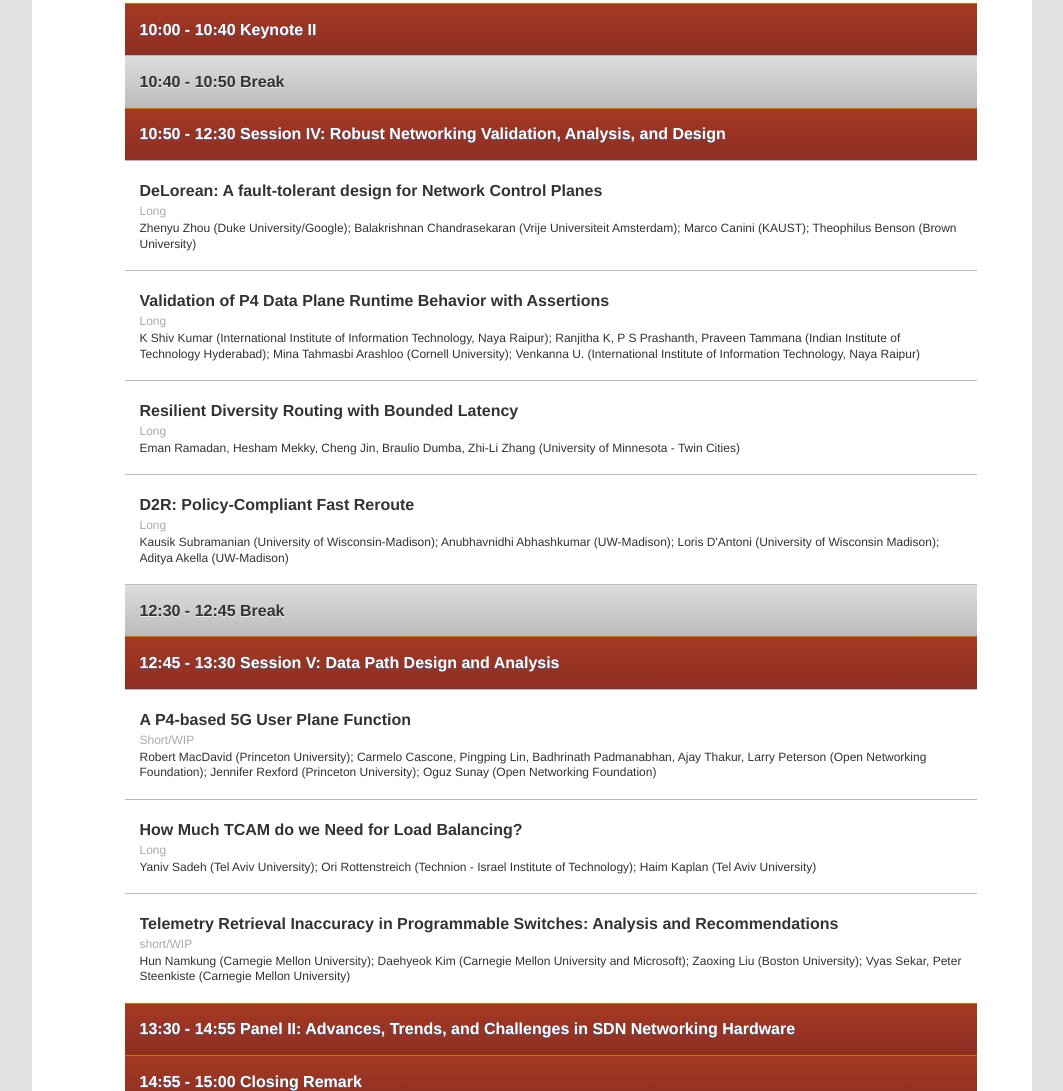
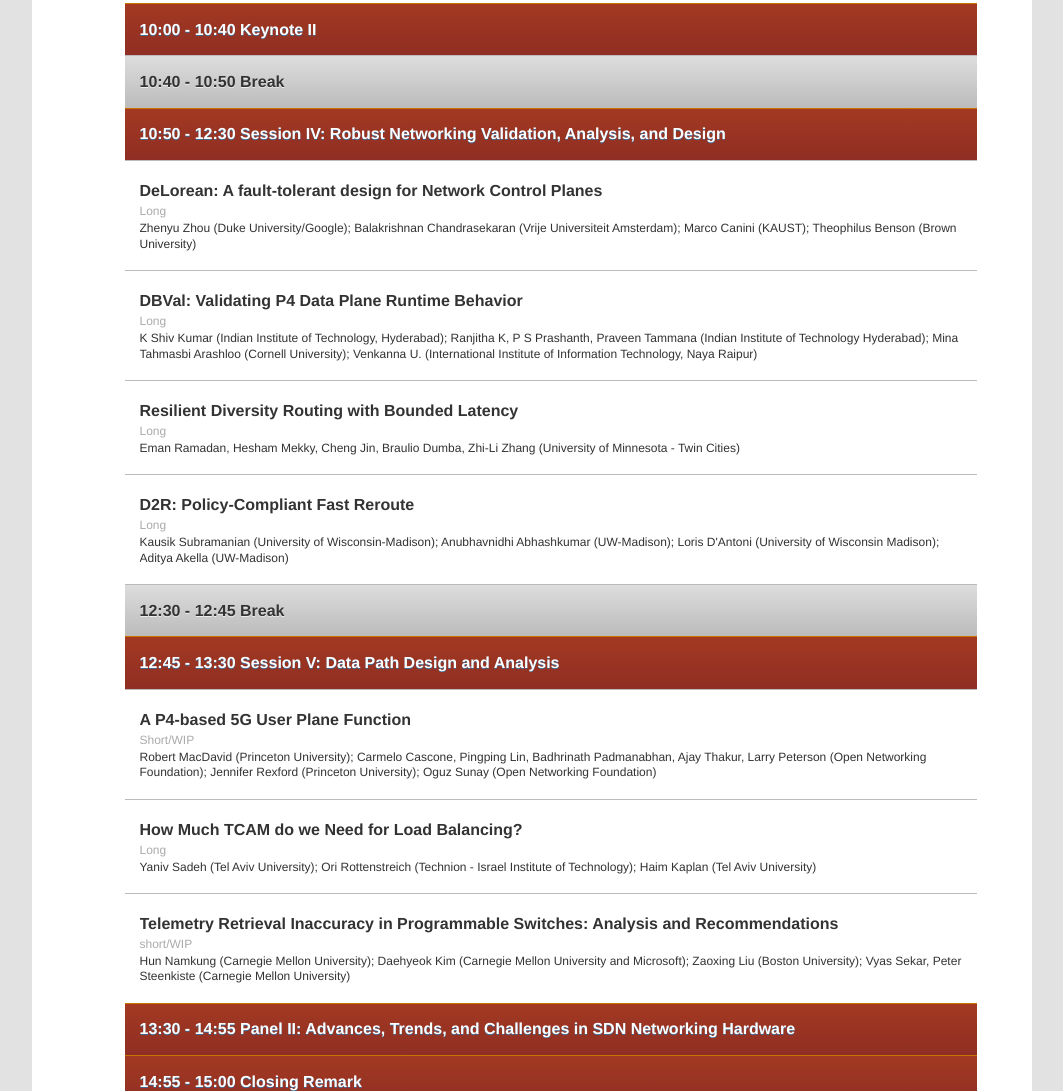
Before and after one commit to baiwei0427/SOSR21-Web, a plain HTML site: page program.html in a window 1280 px wide. Shown: the part 1871-2962 px from the top of the page, without its empty margins (108-1171 px from the left). Drawn offline with Linux system fonts and the light colour scheme.

Commit message:
Update program.html

```diff
--- a/program.html
+++ b/program.html
@@ -261,10 +261,10 @@
 
 				<li data-icon="false" class="ui-li ui-li-static ui-btn-up-d">
                     <h3 class="ui-li-heading">
-					Validation of P4 Data Plane Runtime Behavior with Assertions
+					DBVal: Validating P4 Data Plane Runtime Behavior
                     </h3>
                     <p class="ui-li-desc"><font color="#aaa">Long</font></p><p class="ui-li-desc">
-					K Shiv Kumar (International Institute of Information Technology, Naya Raipur); Ranjitha K, P S Prashanth, Praveen Tammana (Indian Institute of Technology Hyderabad); Mina Tahmasbi Arashloo (Cornell University); Venkanna U. (International Institute of Information Technology, Naya Raipur)
+					K Shiv Kumar (Indian Institute of Technology, Hyderabad); Ranjitha K, P S Prashanth, Praveen Tammana (Indian Institute of Technology Hyderabad); Mina Tahmasbi Arashloo (Cornell University); Venkanna U. (International Institute of Information Technology, Naya Raipur)
                     </p>
                 </li>
 
```
